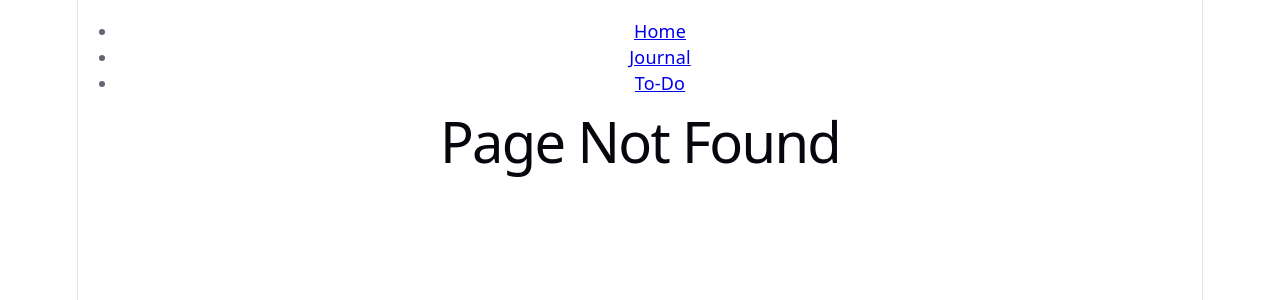
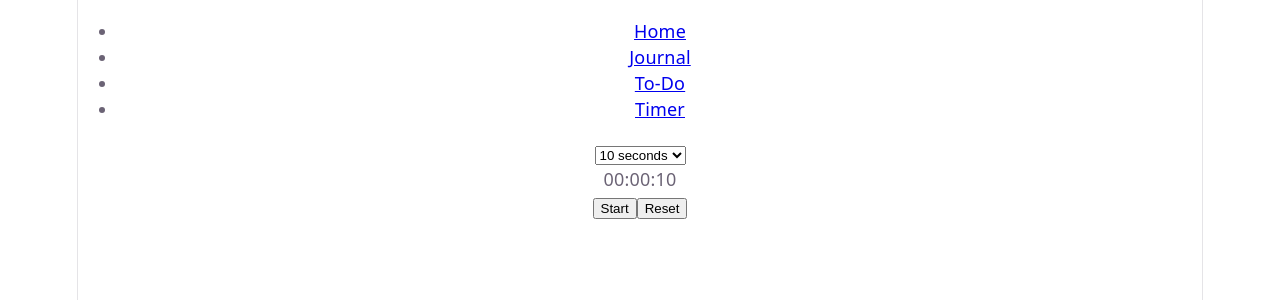
Before and after one commit to danielk0104/Mobile-Web-Assessment-PWA, a React (Vite) app: page /timer in a window 1280 px wide. Before the commit this address had no page. Shown: the top 300 px of the page. Built offline with nearby package versions, Linux system fonts and the light colour scheme.

Commit message:
Added Timer page

```diff
--- a/src/App.jsx
+++ b/src/App.jsx
@@ -4,6 +4,7 @@ import Menu from "./components/Menu"
 import Home from "./home/Home"
 import Journal from "./journal/Journal"
 import Todo from "./todo/Todo"
+import Timer from "./timer/Timer"
 
 function App() {
   return (
@@ -13,6 +14,7 @@ function App() {
         <Route path="/" element={<Home />} />
         <Route path="/journal" element={<Journal />} />
         <Route path="/to-do" element={<Todo />} />
+        <Route path="/timer" element={<Timer />} />
         <Route path="*" element={<h1>Page Not Found</h1>} />
       </Routes>
     </div>
--- a/src/components/Menu.jsx
+++ b/src/components/Menu.jsx
@@ -19,6 +19,11 @@ function Menu() {
                         <div>To-Do</div>
                     </Link>
                 </li>
+                <li>
+                    <Link to="/timer">
+                        <div>Timer</div>
+                    </Link>
+                </li>
             </ul>
         </nav>
     )
--- /dev/null
+++ b/src/timer/Timer.jsx
@@ -0,0 +1,85 @@
+import { useState, useEffect } from "react"
+
+function Timer() {
+    const [seconds, setSeconds] = useState(10)
+
+    const [started, setStarted] = useState(false)
+
+    useEffect(function() {
+        // If the timer is not started, don't set up the interval
+        if (!started) {
+            return
+        }
+
+        // Set an interval to decrease every second
+        const interval = setInterval(function() {
+            setSeconds(function(seconds) {
+                // Check if the timer has reached 0
+                if (seconds <= 0) {
+                    // Clear the interval to stop the timer
+                    clearInterval(interval)
+
+                    // Stop at 0
+                    return 0
+                }
+
+                return seconds - 1
+            })
+        }, 1000)
+
+        return function() { clearInterval(interval) }
+    }, [started])
+
+    // Function to handle the start/pause button click
+    const handleStartPause = () => {
+        setStarted(!started)
+    }
+
+    // Reset the timer
+    const handleReset = (e) => {
+        const value = parseInt(e.target.value)
+        setStarted(false)
+        setSeconds(value)
+    }
+
+    const handleSelect = (e) => {
+        const value = parseInt(e.target.value)
+        setSeconds(value)
+        setTime(value)
+    }
+
+    // Time formatting
+    const hrs = String(Math.floor(seconds / 3600)).padStart(2, '0')
+    const mins = String(Math.floor((seconds % 3600) / 60)).padStart(2, '0')
+    const secs = String(seconds % 60).padStart(2, '0')
+
+    // Save the time option
+    const [time, setTime] = useState()
+
+    return (
+        <div>
+            <select value={seconds} onChange={handleSelect} disabled={started}>
+                <option value="10">10 seconds</option>
+                <option value="30">30 seconds</option>
+                <option value="60">1 minute</option>
+                <option value="300">5 minutes</option>
+                <option value="600">10 minutes</option>
+                <option value="900">15 minutes</option>
+                <option value="1800">30 minutes</option>
+                <option value="3600">1 hour</option>
+            </select>
+            <p>{hrs}:{mins}:{secs}</p>
+            {seconds === 0 ? <p>Time's up!</p> : null}
+            <div>
+                <button onClick={handleStartPause}>
+                    {started ? "Pause" : "Start"}
+                </button>
+                <button value={time} onClick={handleReset}>
+                    Reset
+                </button>
+            </div>
+        </div>
+    )
+}
+
+export default Timer
```
